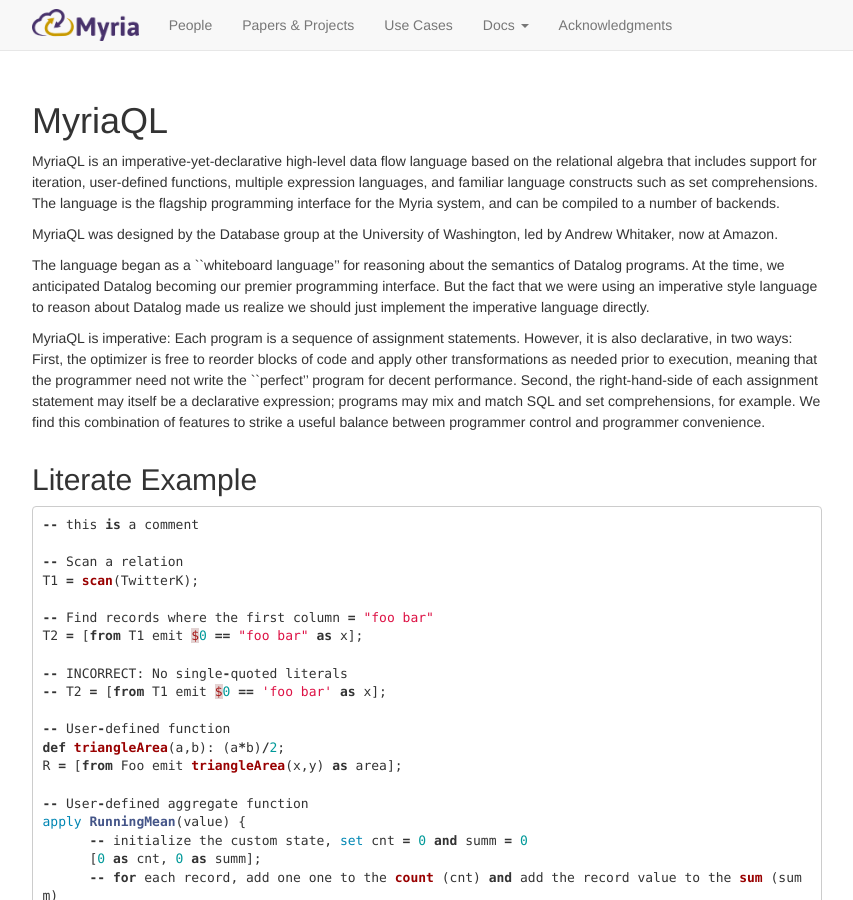
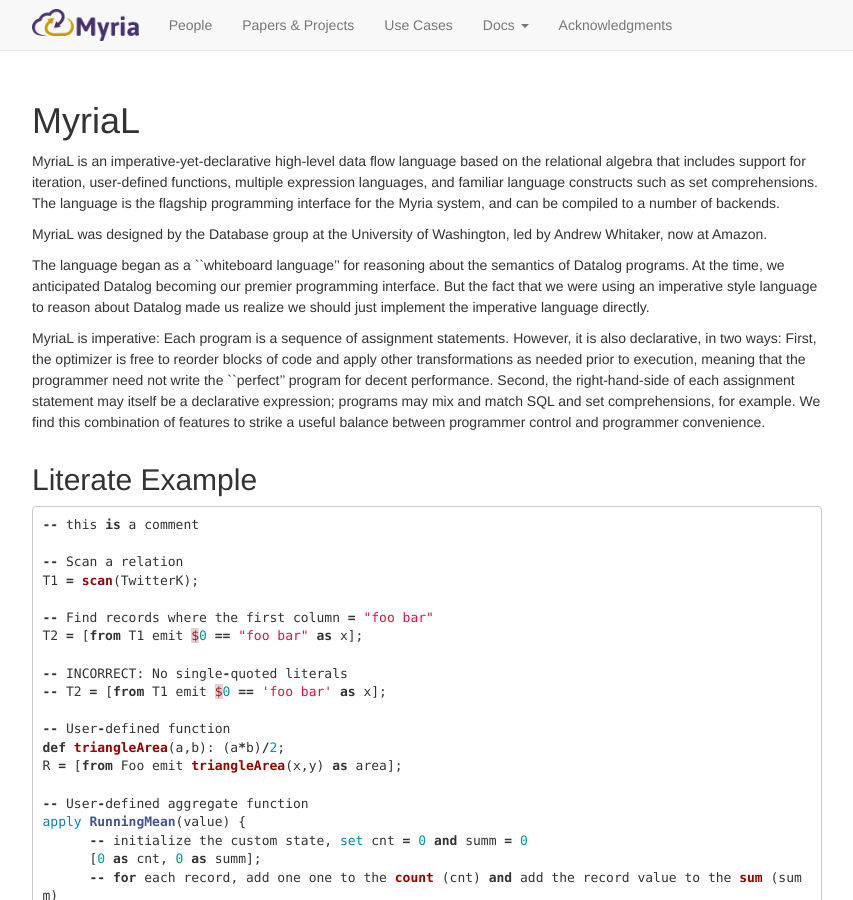
Before and after one commit to uwescience/myria-website, a Jekyll site: the page built from docs/myrial.md, in a window 1280 px wide and 900 px high. Shown: the whole window, without its empty margins (213-1066 px from the left). Built offline with Jekyll 4.4.1, drawn with Linux system fonts in a browser that asks for light colours; nearby versions of some CDN libraries; Markdown is read by kramdown in place of the engine named in the settings; some of the changed text lies outside the part shown.

Commit message:
Rename MyriaQL -> MyriaL globally

````diff
--- a/docs/index.markdown
+++ b/docs/index.markdown
@@ -119,7 +119,7 @@
 
 #### Part 2: Running Queries on the Service
 
-To start building queries once the data is uploaded, you can either write your queries directly through our [Myria Web Frontend](https://demo.myria.cs.washington.edu/editor) as demonstrated above, [Python](myriapython.html), or [IPython Notebook](https://github.com/uwescience/myria-python/blob/master/ipnb%20examples/myria%20examples.ipynb). To learn more about the Myria query language, check out the [MyriaQL](myriaql.html) page.
+To start building queries once the data is uploaded, you can either write your queries directly through our [Myria Web Frontend](https://demo.myria.cs.washington.edu/editor) as demonstrated above, [Python](myriapython.html), or [IPython Notebook](https://github.com/uwescience/myria-python/blob/master/ipnb%20examples/myria%20examples.ipynb). To learn more about the Myria query language, check out the [MyriaL](myrial.html) page.
 
 
 ## Using your own Myria stack
--- a/docs/myriaMiddleware.markdown
+++ b/docs/myriaMiddleware.markdown
@@ -24,7 +24,7 @@
 Myria is a hosted Big Data management and analytics service consisting of three components:
 
 * [MyriaX](https://github.com/uwescience/myria): A big-data execution engine emphasizing asynchronous iterative processing.
-* [MyriaMiddleware](https://github.com/uwescience/raco): A language translation layer, shared optimizer, and query execution coordinator supporting a) multiple input languages and b) multiple back-end systems, of which MyriaX is one.   We emphasize a new imperative, iterative,  language called [MyriaQL](myriaql.html).
+* [MyriaMiddleware](https://github.com/uwescience/raco): A language translation layer, shared optimizer, and query execution coordinator supporting a) multiple input languages and b) multiple back-end systems, of which MyriaX is one.   We emphasize a new imperative, iterative,  language called [MyriaL](myrial.html).
 * [MyriaWeb](https://github.com/uwescience/myria-web): A web-based editor and IDE designed for direct use by analysts, with support for collaborative editing through a shared workspace, visual performance analysis and debugging, and interactive algorithms.
 
 To register a system with MyriaMiddleware, the sytem designer provides four components by extending appropriate classes in the MyriaMiddleware Python library (currently called RACO):
--- a/docs/myriaql.markdown
+++ b/docs/myrial.md
@@ -1,18 +1,18 @@
 ---
 layout: default
-title: MyriaQL
+title: MyriaL
 weight: 3
 ---
 
-# MyriaQL
+# MyriaL
 
-MyriaQL is an imperative-yet-declarative high-level data flow language based on the relational algebra that includes support for iteration, user-defined functions, multiple expression languages, and familiar language constructs such as set comprehensions.  The language is the flagship programming interface for the Myria system, and can be compiled to a number of backends.
+MyriaL is an imperative-yet-declarative high-level data flow language based on the relational algebra that includes support for iteration, user-defined functions, multiple expression languages, and familiar language constructs such as set comprehensions.  The language is the flagship programming interface for the Myria system, and can be compiled to a number of backends.
 
-MyriaQL was designed by the Database group at the University of Washington, led by Andrew Whitaker, now at Amazon.
+MyriaL was designed by the Database group at the University of Washington, led by Andrew Whitaker, now at Amazon.
 
 The language began as a ``whiteboard language'' for reasoning about the semantics of Datalog programs.  At the time, we anticipated Datalog becoming our premier programming interface.  But the fact that we were using an imperative style language to reason about Datalog made us realize we should just implement the imperative language directly.
 
-MyriaQL is imperative: Each program is a sequence of assignment statements.  However, it is also declarative, in two ways: First, the optimizer is free to reorder blocks of code and apply other transformations as needed prior to execution, meaning that the programmer need not write the ``perfect'' program for decent performance.  Second, the right-hand-side of each assignment statement may itself be a declarative expression; programs may mix and match SQL and set comprehensions, for example. We find this combination of features to strike a useful balance between programmer control and programmer convenience.
+MyriaL is imperative: Each program is a sequence of assignment statements.  However, it is also declarative, in two ways: First, the optimizer is free to reorder blocks of code and apply other transformations as needed prior to execution, meaning that the programmer need not write the ``perfect'' program for decent performance.  Second, the right-hand-side of each assignment statement may itself be a declarative expression; programs may mix and match SQL and set comprehensions, for example. We find this combination of features to strike a useful balance between programmer control and programmer convenience.
 
 ## Literate Example
 
@@ -75,7 +75,7 @@
 Groups = [FROM Emp EMIT id + 3, string(salary)];
 ```
 
-## MyriaQL for the SQL programmer
+## MyriaL for the SQL programmer
 
 ### Join
 
@@ -107,6 +107,6 @@
 
 ## Advanced Examples
 
-* [PageRank in MyriaQL](https://github.com/uwescience/raco/blob/master/examples/pagerank.myl)
-* [K-Means in MyriaQL](https://github.com/uwescience/raco/blob/master/examples/kmeans.myl)
-* [Sigma Clipping in MyriaQL](https://github.com/uwescience/raco/blob/master/examples/sigma-clipping.myl)
+* [PageRank in MyriaL](https://github.com/uwescience/raco/blob/master/examples/pagerank.myl)
+* [K-Means in MyriaL](https://github.com/uwescience/raco/blob/master/examples/kmeans.myl)
+* [Sigma Clipping in MyriaL](https://github.com/uwescience/raco/blob/master/examples/sigma-clipping.myl)
--- a/docs/myriapython.markdown
+++ b/docs/myriapython.markdown
@@ -36,8 +36,8 @@
 myria_upload --overwrite --hostname demo.myria.cs.washington.edu --port 8753 --no-ssl --relation smallTable /path/to/file
 ```
 
-### Part 2: Running MyriaQL Queries
-In this Python example, we query the smallTable relation by creating a count(*) query using the MyriaQL language.In this query, we store our result to a relation called countResult. To learn more about the Myria query language, check out the [MyriaQL](myriaql.html) page.
+### Part 2: Running MyriaL Queries
+In this Python example, we query the smallTable relation by creating a count(*) query using the MyriaL language. In this query, we store our result to a relation called countResult. To learn more about the Myria query language, check out the [MyriaL](myrial.html) page.
 
 ```
 from myria import MyriaConnection
````
